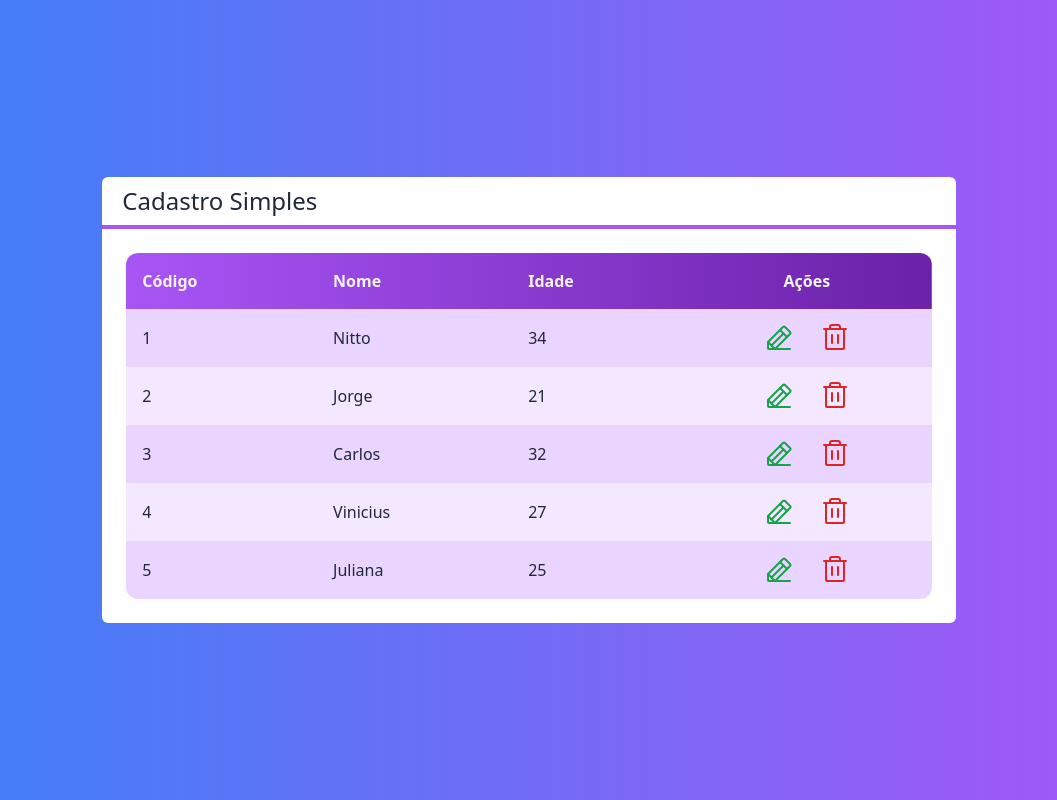
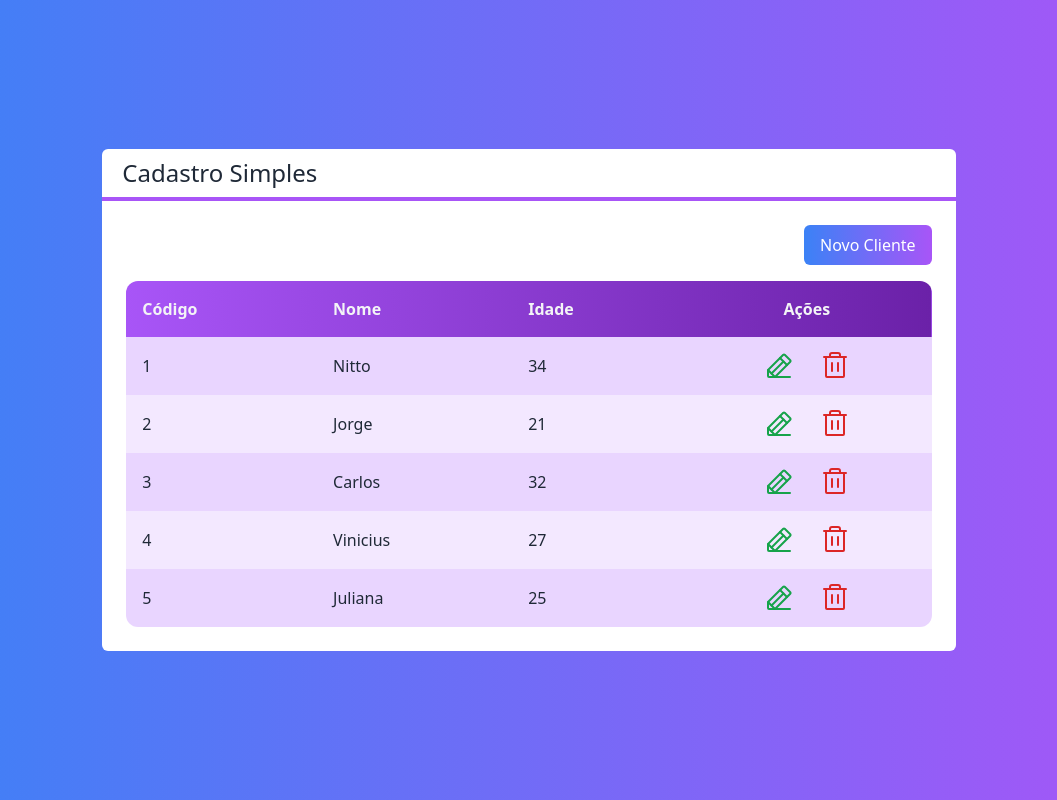
Before and after one commit to nittosantos/crudnext, a Next.js app: page / in a window 1280 px wide. Shown: the whole page, without its empty margins (111-1168 px from the left). Built offline with nearby package versions, Linux system fonts and the light colour scheme.

Commit message:
feat: :art: adicionando Botão

```diff
--- /dev/null
+++ b/src/components/Button.tsx
@@ -0,0 +1,17 @@
+interface ButtonProps {
+  className?: string;
+  color?: "green" | "blue" | "gray";
+  children: React.ReactNode;
+}
+
+export const Button = ({ children, className, color }: ButtonProps) => {
+  const colorDefault = color ?? "gray";
+  return (
+    <button
+      className={`bg-gradient-to-r from-${colorDefault}-400 to-${colorDefault}-700 text-white
+      px-4 py-2 rounded-md ${className}`}
+    >
+      {children}
+    </button>
+  );
+};
--- a/src/pages/index.tsx
+++ b/src/pages/index.tsx
@@ -1,4 +1,5 @@
 import type { NextPage } from "next";
+import { Button } from "../components/Button";
 import { Layout } from "../components/Layout";
 import { Table } from "../components/Table";
 import { Client } from "../core/Client";
@@ -19,6 +20,11 @@ const Home: NextPage = () => {
   return (
     <div className="flex justify-center items-center h-screen">
       <Layout title="Cadastro Simples">
+        <div className="flex justify-end">
+          <Button color="green" className="mb-4">
+            Novo Cliente
+          </Button>
+        </div>
         <Table
           clients={clients}
           selectedClient={selectedClient}
--- a/tailwind.config.js
+++ b/tailwind.config.js
@@ -1,9 +1,28 @@
 /** @type {import('tailwindcss').Config} */
 module.exports = {
-  content: [
-    "./src/pages/**/*.{js,ts,jsx,tsx}",
-    "./src/components/**/*.{js,ts,jsx,tsx}",
-  ],
-  theme: {},
+  purge: {
+    content: [
+      "./src/pages/**/*.{js,ts,jsx,tsx}",
+      "./src/components/**/*.{js,ts,jsx,tsx}",
+    ],
+    safelist: [
+      /^bg-/,
+      /^to-/,
+      /^from-/,
+      "from-gray-400",
+      "from-blue-400",
+      "from-green-400",
+      "to-gray-700",
+      "to-blue-700",
+      "to-green-700",
+    ],
+  },
+  darkMode: false,
+  theme: {
+    extend: {},
+  },
+  variats: {
+    extend: {},
+  },
   plugins: [],
 };
```
